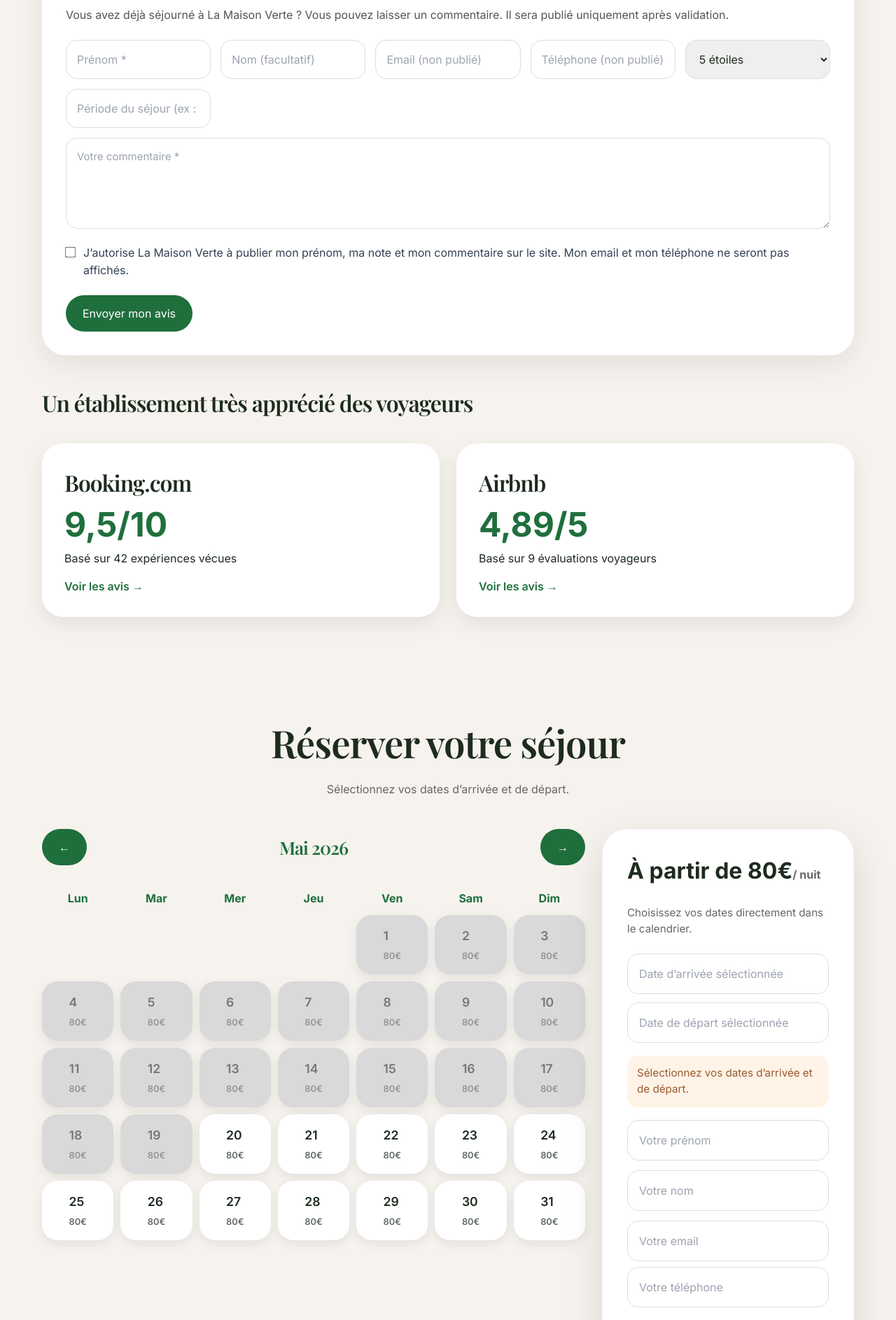
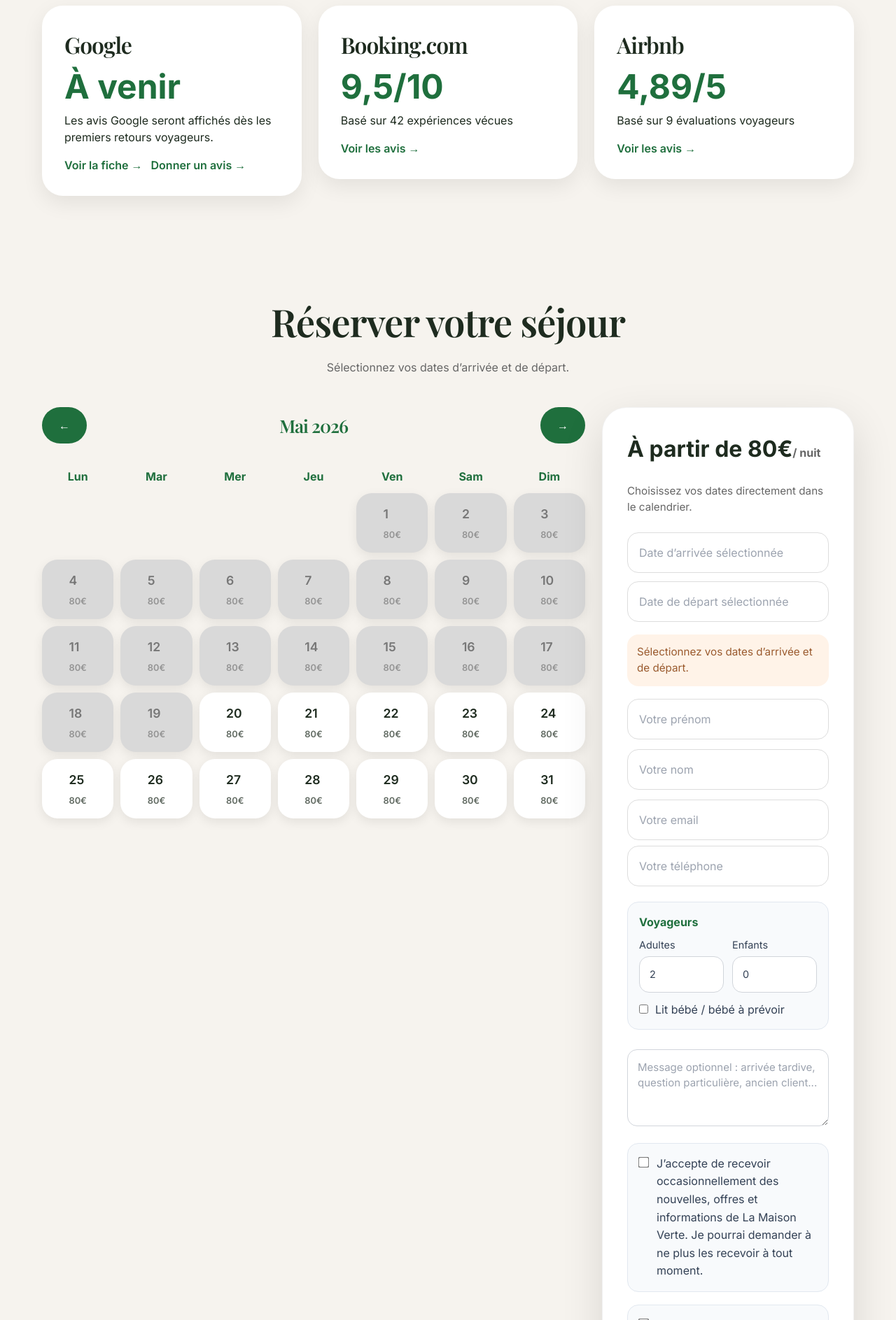
Before and after one commit to lamaisonverte65/site-maison-verte, a React (Vite) app: page / in a window 1280 px wide. Shown: the part 3593-5480 px from the top of the page at 70% size. Built offline with nearby package versions, Linux system fonts and the light colour scheme; no server answers; the database is empty.

Commit message:
ZIP V39 — réputation, Google, visites, consentement

```diff
--- a/src/components/Admin.jsx
+++ b/src/components/Admin.jsx
@@ -105,6 +105,7 @@ export default function Admin() {
   const [bookingEvents, setBookingEvents] = useState([]);
   const [emailLogs, setEmailLogs] = useState([]);
   const [guestReviews, setGuestReviews] = useState([]);
+  const [siteVisits, setSiteVisits] = useState([]);
   const [selectedRequest, setSelectedRequest] = useState(null);
   const [activeTab, setActiveTab] = useState("requests");
   const [search, setSearch] = useState("");
@@ -185,6 +186,14 @@ export default function Admin() {
       .select("*")
       .order("created_at", { ascending: false });
 
+    const sinceVisits = new Date();
+    sinceVisits.setDate(sinceVisits.getDate() - 31);
+    const { data: siteVisitsData } = await supabase
+      .from("site_visits")
+      .select("*")
+      .gte("created_at", sinceVisits.toISOString())
+      .order("created_at", { ascending: false });
+
     const nextRequests = requestsData || [];
     setBookingRequests(nextRequests);
     setCustomers(customersData || []);
@@ -192,6 +201,7 @@ export default function Admin() {
     setBookingEvents(eventsData || []);
     setEmailLogs(emailLogsData || []);
     setGuestReviews(guestReviewsData || []);
+    setSiteVisits(siteVisitsData || []);
     setSelectedRequest((current) => current ? nextRequests.find((request) => request.id === current.id) || current : current);
     setLoading(false);
   }
@@ -720,6 +730,12 @@ export default function Admin() {
     });
   }, [customers, search, customerSort, customerFilter]);
 
+  function visitsSince(days) {
+    const since = new Date();
+    since.setDate(since.getDate() - days);
+    return siteVisits.filter((visit) => new Date(visit.created_at) >= since).length;
+  }
+
   const stats = useMemo(() => ({
     requests: bookingRequests.length,
     pending: bookingRequests.filter((r) => (r.status || "pending") === "pending").length,
@@ -729,7 +745,11 @@ export default function Admin() {
     customers: customers.length,
     loyal: customers.filter((c) => Number(c.booking_count || 0) > 1).length,
     reviewsPending: guestReviews.filter((review) => review.status === "pending").length,
-  }), [bookingRequests, customers, guestReviews]);
+    visitsToday: visitsSince(1),
+    visitsWeek: visitsSince(7),
+    visitsMonth: visitsSince(30),
+    marketingConsent: bookingRequests.filter((request) => request.marketing_consent).length,
+  }), [bookingRequests, customers, guestReviews, siteVisits]);
 
   const paymentRows = useMemo(() => bookingRequests.filter((r) => ["accepted", "deposit_paid", "paid", "fully_paid", "confirmed"].includes(r.status)).map((r) => ({
     id: r.id,
@@ -775,6 +795,9 @@ export default function Admin() {
         <StatCard label="Clients" value={stats.customers} onClick={() => { setCustomerFilter("all"); setActiveTab("customers"); }} />
         <StatCard label="Clients fidèles" value={stats.loyal} onClick={openLoyalCustomers} />
         <StatCard label="Avis à valider" value={stats.reviewsPending} onClick={() => setActiveTab("reviews")} />
+        <StatCard label="Visites aujourd’hui" value={stats.visitsToday} onClick={() => setActiveTab("visits")} />
+        <StatCard label="Visites 7 jours" value={stats.visitsWeek} onClick={() => setActiveTab("visits")} />
+        <StatCard label="Opt-in marketing" value={stats.marketingConsent} onClick={() => setActiveTab("reservations")} />
       </section>
 
       <section style={styles.toolbar}>
@@ -800,6 +823,7 @@ export default function Admin() {
         <button style={activeTab === "customers" ? styles.activeTab : styles.tab} onClick={() => setActiveTab("customers")}>Clients</button>
         <button style={activeTab === "payments" ? styles.activeTab : styles.tab} onClick={() => setActiveTab("payments")}>Paiements</button>
         <button style={activeTab === "reviews" ? styles.activeTab : styles.tab} onClick={() => setActiveTab("reviews")}>Avis</button>
+        <button style={activeTab === "visits" ? styles.activeTab : styles.tab} onClick={() => setActiveTab("visits")}>Visites</button>
       </nav>
 
       {loading && <p style={styles.info}>Chargement des données...</p>}
@@ -1010,6 +1034,28 @@ export default function Admin() {
                     </tr>
                   ))}
                 </tbody>
+              </table>
+            </div>
+          )}
+        </section>
+      )}
+
+      {!loading && !error && activeTab === "visits" && (
+        <section style={styles.panel}>
+          <div style={styles.panelHeader}>
+            <h2 style={styles.panelTitle}>Compteur de visites</h2>
+            <p style={styles.muted}>Comptage simple : une visite par navigateur et par jour, basé sur localStorage + Supabase.</p>
+          </div>
+          <section style={styles.statsGrid}>
+            <StatCard label="Aujourd’hui" value={stats.visitsToday} />
+            <StatCard label="7 derniers jours" value={stats.visitsWeek} />
+            <StatCard label="30 derniers jours" value={stats.visitsMonth} />
+          </section>
+          {siteVisits.length === 0 ? <p style={styles.empty}>Aucune visite enregistrée pour le moment.</p> : (
+            <div style={styles.tableWrapper}>
+              <table style={styles.table}>
+                <thead style={styles.stickyHead}><tr><th style={styles.th}>Date</th><th style={styles.th}>Page</th><th style={styles.th}>Visiteur</th></tr></thead>
+                <tbody>{siteVisits.slice(0, 80).map((visit) => <tr key={visit.id}><td style={styles.td}>{formatDateTime(visit.created_at)}</td><td style={styles.td}>{visit.page || "/"}</td><td style={styles.td}>{String(visit.visitor_id || "-").slice(0, 18)}</td></tr>)}</tbody>
               </table>
             </div>
           )}
--- a/src/components/MaisonVerte.jsx
+++ b/src/components/MaisonVerte.jsx
@@ -32,6 +32,10 @@ export default function MaisonVerte() {
   const [reviewStayPeriod, setReviewStayPeriod] = useState("");
   const [reviewConsent, setReviewConsent] = useState(false);
   const [reviewSubmitting, setReviewSubmitting] = useState(false);
+  const [showReviewForm, setShowReviewForm] = useState(false);
+  const [marketingConsent, setMarketingConsent] = useState(false);
+  const googleReviewUrl = "https://g.page/r/CasA-_8IxkGjEBM/review";
+  const googleProfileUrl = "https://g.page/r/CasA-_8IxkGjEBM";
   const galleryPhotos = [
 
   {
@@ -200,6 +204,41 @@ function parseLocalDate(value) {
     fetchPublishedReviews();
   }, []);
 
+  useEffect(() => {
+    async function trackSiteVisit() {
+      try {
+        const todayKey = formatLocalDate(new Date());
+        const storageKey = `lmv_visit_${todayKey}`;
+        if (window.localStorage.getItem(storageKey)) return;
+
+        let visitorId = window.localStorage.getItem("lmv_visitor_id");
+        if (!visitorId) {
+          visitorId = `${Date.now()}_${Math.random().toString(36).slice(2)}`;
+          window.localStorage.setItem("lmv_visitor_id", visitorId);
+        }
+
+        window.localStorage.setItem(storageKey, "1");
+        await supabase.from("site_visits").insert([
+          {
+            page: window.location.pathname || "/",
+            visitor_id: visitorId,
+          },
+        ]);
+      } catch (error) {
+        console.error("Erreur compteur visites :", error);
+      }
+    }
+
+    trackSiteVisit();
+  }, []);
+
+  useEffect(() => {
+    if (window.location.hash === "#laisser-un-avis" || window.location.search.includes("review=1") || window.location.search.includes("booking=")) {
+      setShowReviewForm(true);
+      setTimeout(() => document.getElementById("laisser-un-avis")?.scrollIntoView({ behavior: "smooth", block: "start" }), 250);
+    }
+  }, []);
+
   const year = currentMonth.getFullYear();
   const month = currentMonth.getMonth();
 
@@ -452,6 +491,8 @@ async function submitBookingRequest() {
           children_count: childrenCount,
           children_ages: childrenAges.trim() || null,
           baby_bed_needed: babyBedNeeded,
+          marketing_consent: marketingConsent,
+          marketing_consent_at: marketingConsent ? new Date().toISOString() : null,
 
           start_date: selectedDates[0],
           end_date: selectedDates[1],
@@ -514,6 +555,7 @@ async function submitBookingRequest() {
     setGuestChildren("0");
     setChildrenAges("");
     setBabyBedNeeded(false);
+    setMarketingConsent(false);
     setGuestMessage("");
 
     setSelectedDates([]);
@@ -1246,9 +1288,9 @@ return (
             ? `Basé sur ${publishedReviews.length} avis publiés sur le site.`
             : "Les premiers avis directs seront bientôt affichés ici."}
         </p>
-        <a href="#laisser-un-avis" style={{ color: "#1f6f3d", fontWeight: "700", textDecoration: "none" }}>
+        <button type="button" onClick={() => setShowReviewForm(true)} style={{ border: "none", background: "transparent", color: "#1f6f3d", fontWeight: "700", textDecoration: "none", cursor: "pointer", padding: 0, fontSize: "1rem" }}>
           Laisser un avis →
-        </a>
+        </button>
       </div>
 
       <div style={{ display: "grid", gap: "14px" }}>
@@ -1275,8 +1317,9 @@ return (
     </div>
   </div>
 
+  {showReviewForm && (
   <div id="laisser-un-avis" style={{ background: "white", padding: "34px", borderRadius: "34px", boxShadow: "0 14px 40px rgba(0,0,0,0.08)", marginBottom: "44px" }}>
-    <h3>Laisser un avis</h3>
+    <div style={{ display: "flex", justifyContent: "space-between", gap: "16px", alignItems: "center" }}><h3>Laisser un avis</h3><button type="button" onClick={() => setShowReviewForm(false)} style={{ border: "none", background: "#f1f5f9", borderRadius: "999px", padding: "9px 14px", cursor: "pointer", fontWeight: 700 }}>Fermer</button></div>
     <p style={{ color: "#555", lineHeight: "1.7", marginBottom: "22px" }}>
       Vous avez déjà séjourné à La Maison Verte ? Vous pouvez laisser un commentaire. Il sera publié uniquement après validation.
     </p>
@@ -1309,6 +1352,7 @@ return (
       </button>
     </form>
   </div>
+  )}
 
   {/* NOTES PLATEFORMES */}
 
@@ -1326,6 +1370,44 @@ return (
         gap: "24px"
       }}
       >
+
+      <div
+        style={{
+          background: "white",
+          padding: "32px",
+          borderRadius: "30px",
+          boxShadow:
+            "0 10px 30px rgba(0,0,0,0.08)",
+          transition: "0.3s"
+        }}
+      >
+        <h3>
+          Google
+        </h3>
+
+        <div
+          style={{
+            fontSize: "3rem",
+            fontWeight: "700",
+            color: "#1f6f3d"
+          }}
+        >
+          À venir
+        </div>
+
+        <p>
+          Les avis Google seront affichés dès les premiers retours voyageurs.
+        </p>
+
+        <div style={{ display: "flex", gap: "12px", flexWrap: "wrap", marginTop: "16px" }}>
+          <a href={googleProfileUrl} target="_blank" rel="noopener noreferrer" style={{ color: "#1f6f3d", fontWeight: "600", textDecoration: "none" }}>
+            Voir la fiche →
+          </a>
+          <a href={googleReviewUrl} target="_blank" rel="noopener noreferrer" style={{ color: "#1f6f3d", fontWeight: "600", textDecoration: "none" }}>
+            Donner un avis →
+          </a>
+        </div>
+      </div>
 
       <a
         href="https://www.booking.com/hotel/fr/la-maison-verte-arreau.fr.html#tab-reviews"
@@ -1985,6 +2067,42 @@ return (
 
         </div>
 
+
+        <div
+          style={{
+            marginTop: "18px",
+            marginBottom: "14px",
+            padding: "16px",
+            borderRadius: "16px",
+            background: "#f8fafc",
+            border: "1px solid #e2e8f0"
+          }}
+        >
+          <label
+            style={{
+              display: "flex",
+              alignItems: "flex-start",
+              gap: "12px",
+              cursor: "pointer",
+              lineHeight: "1.6",
+              color: "#334155"
+            }}
+          >
+            <input
+              type="checkbox"
+              checked={marketingConsent}
+              onChange={(e) => setMarketingConsent(e.target.checked)}
+              style={{
+                marginTop: "4px",
+                transform: "scale(1.2)"
+              }}
+            />
+            <span>
+              J’accepte de recevoir occasionnellement des nouvelles, offres et informations de La Maison Verte.
+              Je pourrai demander à ne plus les recevoir à tout moment.
+            </span>
+          </label>
+        </div>
 
         <div
           style={{
```
Also changed, not shown: 2 other files (tests, documents, lock files or other folders).
